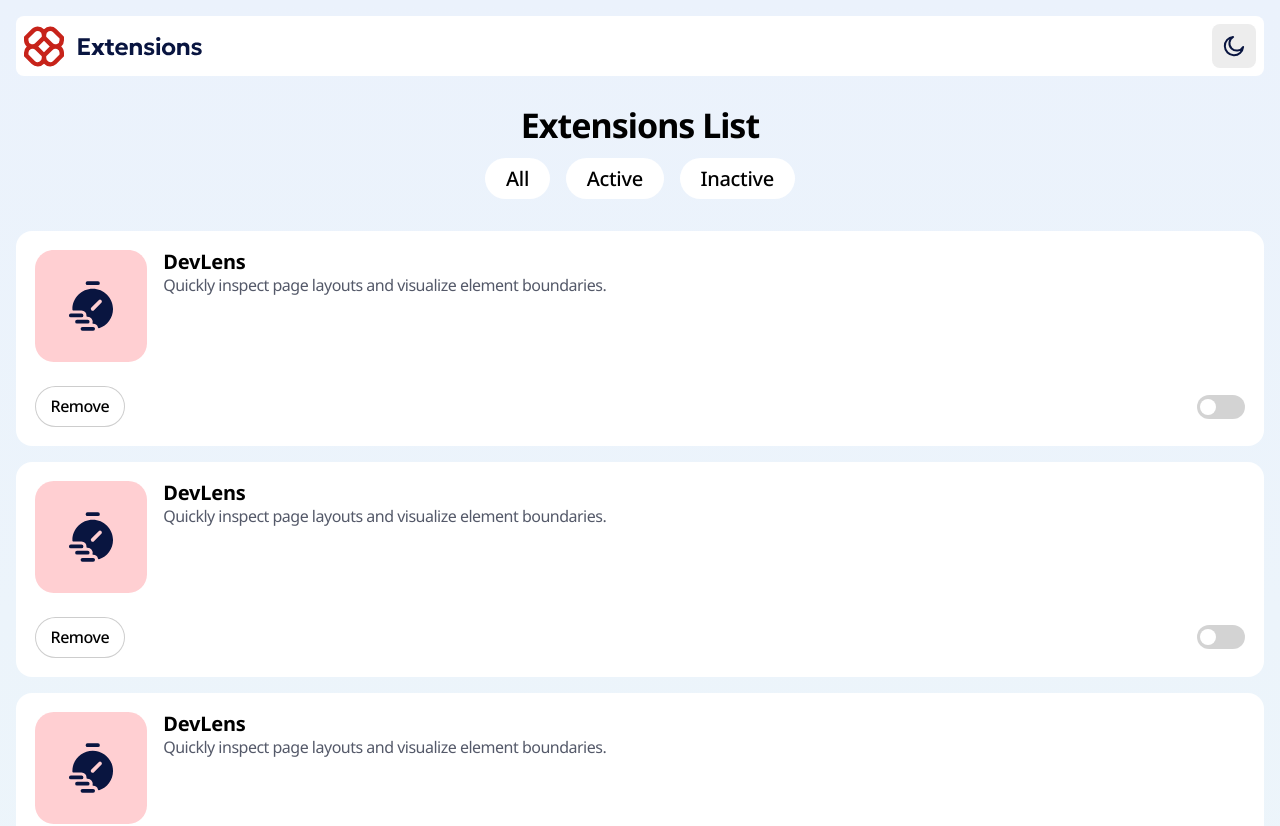
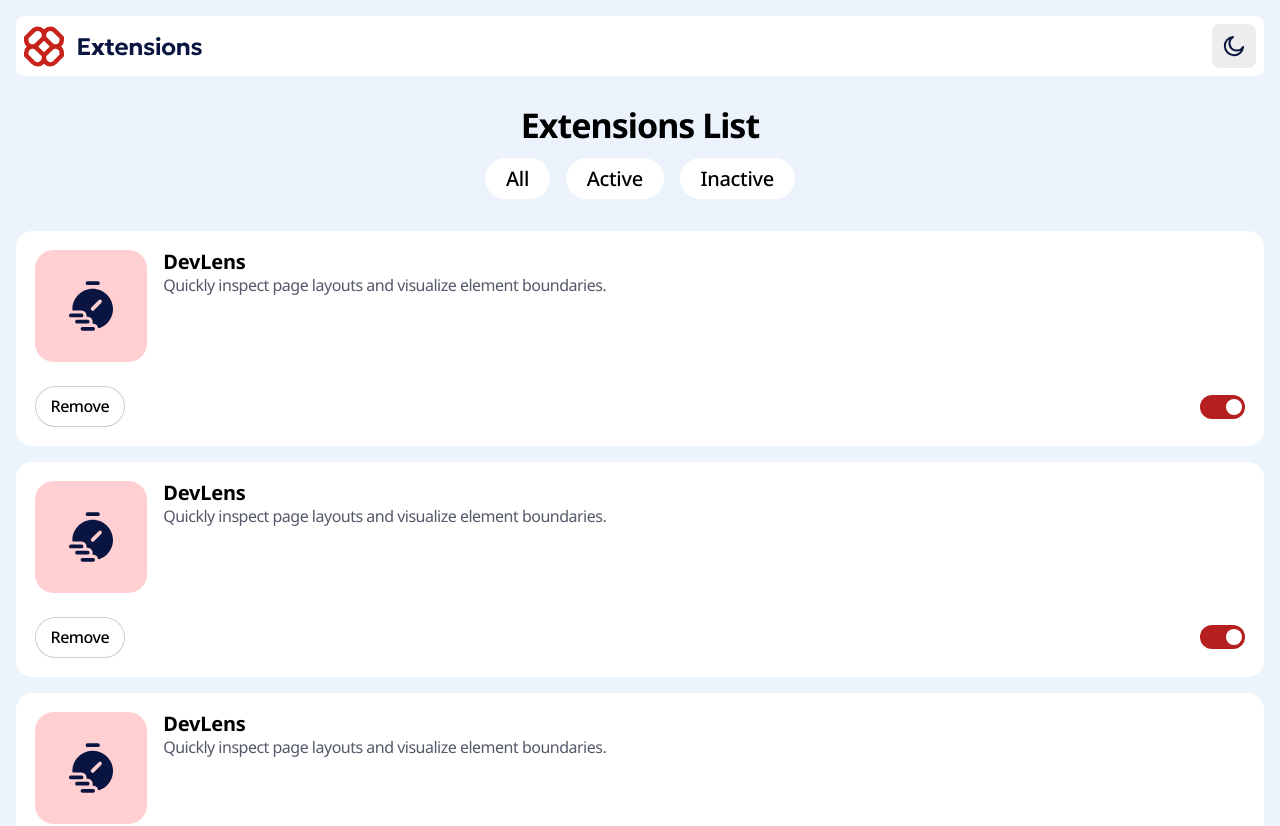
Before and after one commit to Dzik0/browser-extension, a React (Vite) app: page / in a window 1280 px wide. Shown: the top 826 px of the page. Built offline with nearby package versions, Linux system fonts and the light colour scheme.

Commit message:
made css toggle btns easier to read

```diff
--- a/src/comps/Extension.jsx
+++ b/src/comps/Extension.jsx
@@ -16,8 +16,8 @@
       </div>
       <div className="item-btns-box">
         <button className="remove-btn text-preset-6">Remove</button>
-        <div className="move-btn-non">
-          <div className="move-btn-ball-non"></div>
+        <div className="move-btn-active">
+          <div className="move-btn-ball"></div>
         </div>
       </div>
     </div>
--- a/src/index.css
+++ b/src/index.css
@@ -247,7 +247,7 @@
 }
 
 .move-btn-active {
-  width: 3rem;
+  width: 2.8rem;
   height: 1.5rem;
   background-color: rgb(181, 31, 31);
   border-radius: 2rem;
@@ -257,7 +257,7 @@
   padding: 0.2rem;
 }
 
-.move-btn-ball-active {
+.move-btn-ball {
   width: 1rem;
   height: 1rem;
   background-color: white;
@@ -265,7 +265,7 @@
 }
 
 .move-btn-non {
-  width: 3rem;
+  width: 2.8rem;
   height: 1.5rem;
   background-color: rgba(0, 0, 0, 0.174);
   border-radius: 2rem;
@@ -274,10 +274,3 @@
   align-items: center;
   padding: 0.2rem;
 }
-
-.move-btn-ball-non {
-  width: 1rem;
-  height: 1rem;
-  background-color: white;
-  border-radius: 50%;
-}
```
